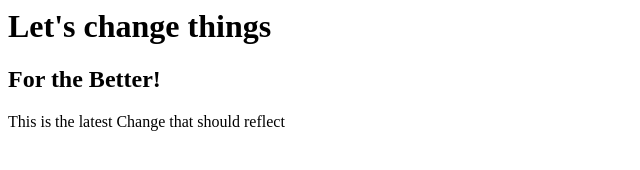
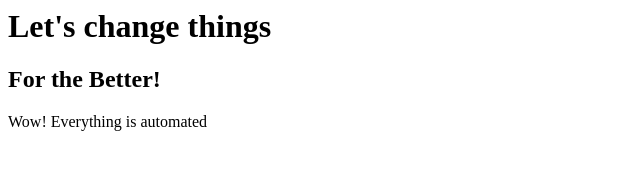
Before and after one commit to RockIshtaar/DemoRepo, a plain HTML site: page index.html in a window 1280 px wide. Shown: the whole page, without its empty margins (0-640 px from the left). Drawn offline with Linux system fonts and the light colour scheme.

Commit message:
New Index File
New Index File

```diff
--- a/index.html
+++ b/index.html
@@ -2,6 +2,6 @@
   <h1> Let's change things</h1>
   <h2> For the Better! </h2>
 <body>
-This is the latest Change that should reflect
+Wow! Everything is automated
 </body>
 </html>
```
